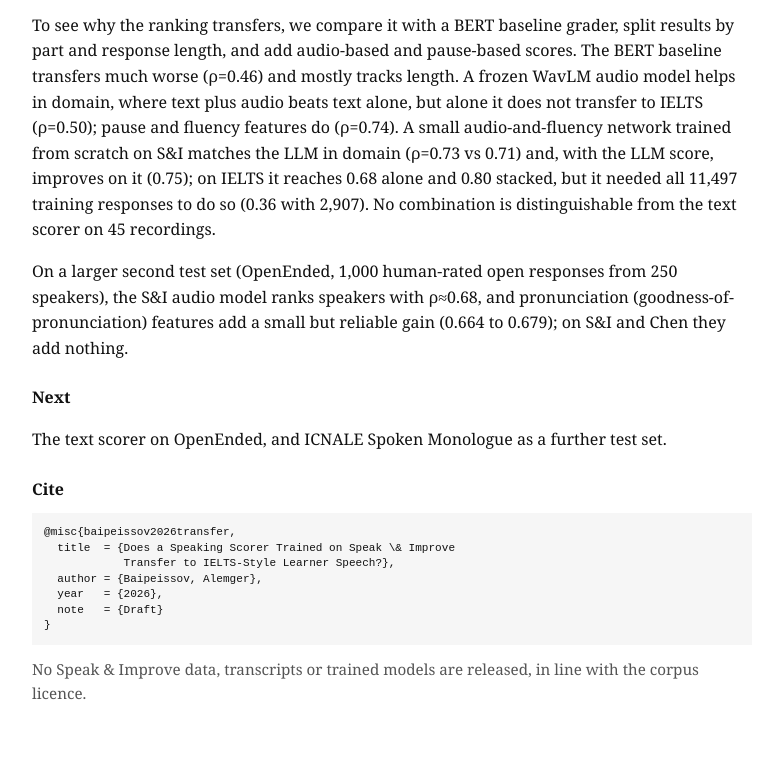
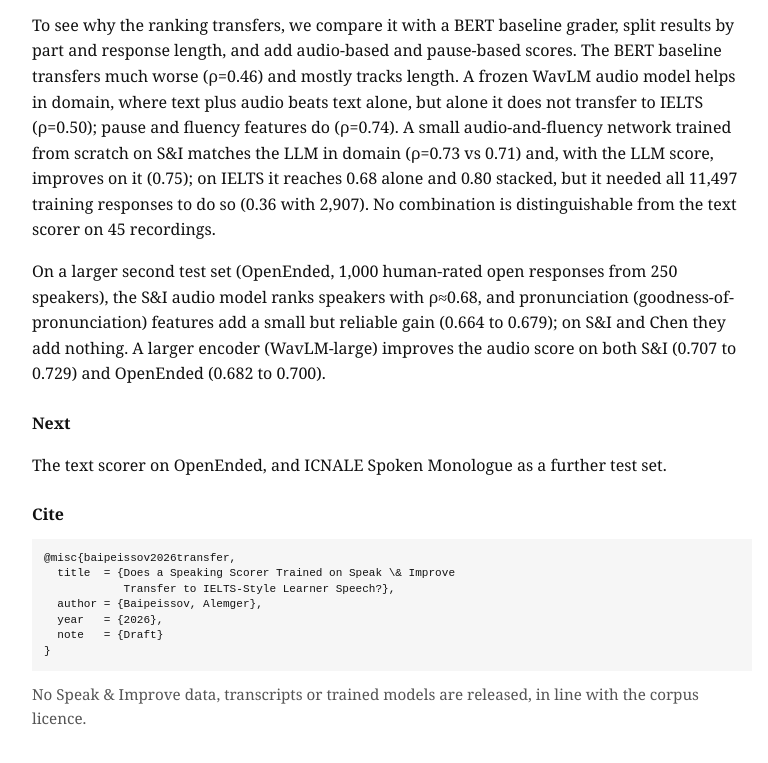
Before and after one commit to baipeissov/baipeissov.github.io, a plain HTML site: page index.html in a window 1280 px wide. Shown: the part 662-1425 px from the top of the page, without its empty margins (248-1016 px from the left). Drawn offline with Linux system fonts and the light colour scheme.

Commit message:
Draft: WavLM-large results

```diff
--- a/index.html
+++ b/index.html
@@ -30,7 +30,7 @@
 <h3>Abstract</h3>
 <p>Automated speaking assessment systems are usually tested on data from the same exam they were trained on. We ask what happens when the test format changes. We fine-tune a 3B-parameter language model on ASR transcripts from the Speak &amp; Improve Corpus 2025 (S&amp;I) and apply it, with no adaptation, to 45 learner recordings from the Chen (2022) English Speech Corpus, which carry IELTS Speaking bands from 5.0 to 8.0. The ranking transfers well: Spearman's ρ is 0.80 (95% CI 0.62–0.91, n=45), compared with 0.71 for single S&amp;I part responses in domain. Absolute agreement does not transfer cleanly. Predictions are compressed towards the middle of the scale, so weaker learners are over-scored by about 0.7–0.8 band and the top band is under-scored by about 1.1, and the size of the offset depends on how the S&amp;I scale is aligned with IELTS. The test set is small and the IELTS labels have unconfirmed provenance, so we treat the results as an initial estimate.</p>
 <p>To see why the ranking transfers, we compare it with a BERT baseline grader, split results by part and response length, and add audio-based and pause-based scores. The BERT baseline transfers much worse (ρ=0.46) and mostly tracks length. A frozen WavLM audio model helps in domain, where text plus audio beats text alone, but alone it does not transfer to IELTS (ρ=0.50); pause and fluency features do (ρ=0.74). A small audio-and-fluency network trained from scratch on S&amp;I matches the LLM in domain (ρ=0.73 vs 0.71) and, with the LLM score, improves on it (0.75); on IELTS it reaches 0.68 alone and 0.80 stacked, but it needed all 11,497 training responses to do so (0.36 with 2,907). No combination is distinguishable from the text scorer on 45 recordings.</p>
-<p>On a larger second test set (OpenEnded, 1,000 human-rated open responses from 250 speakers), the S&amp;I audio model ranks speakers with ρ≈0.68, and pronunciation (goodness-of-pronunciation) features add a small but reliable gain (0.664 to 0.679); on S&amp;I and Chen they add nothing.</p>
+<p>On a larger second test set (OpenEnded, 1,000 human-rated open responses from 250 speakers), the S&amp;I audio model ranks speakers with ρ≈0.68, and pronunciation (goodness-of-pronunciation) features add a small but reliable gain (0.664 to 0.679); on S&amp;I and Chen they add nothing. A larger encoder (WavLM-large) improves the audio score on both S&amp;I (0.707 to 0.729) and OpenEnded (0.682 to 0.700).</p>
 
 <h3>Next</h3>
 <p>The text scorer on OpenEnded, and ICNALE Spoken Monologue as a further test set.</p>
```
Also changed, not shown: 1 other file.
